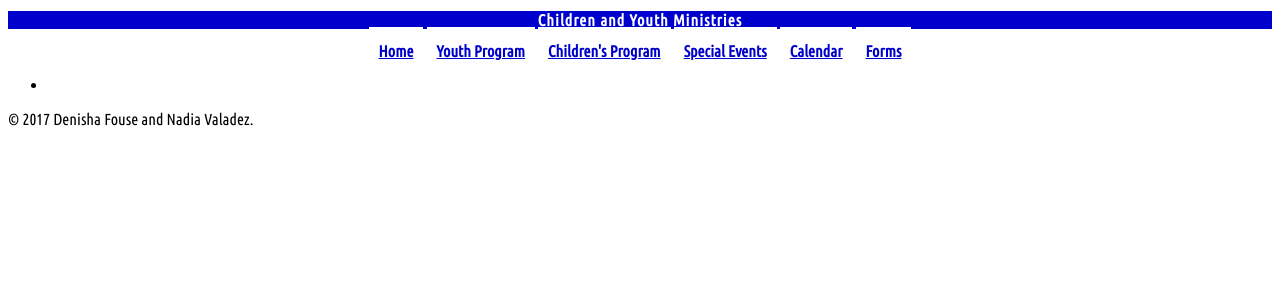
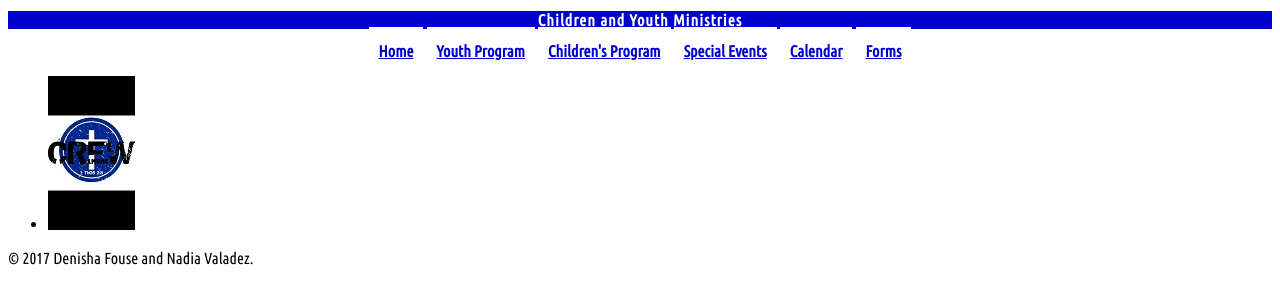
Before and after one commit to Denishaf/lambuth-church, a plain HTML site: page forms.html in a window 1280 px wide. Shown: the part 40-344 px from the top of the page. Drawn offline with Linux system fonts and the light colour scheme; files that its build step writes are made by us from their sources; the site is published under a folder, as on GitHub Pages, so addresses that start at the root find nothing.

Commit message:
Update forms.html

```diff
--- a/forms.html
+++ b/forms.html
@@ -27,8 +27,8 @@
     <section>
     <ul id="gallery">
      <li>
-      <a href="/crew.jpg">
-       <img src="/crew.jpg" alt="">
+      <a href="crew.jpg">
+       <img src="crew.jpg" alt="">
         </a>
       </li>
     </ul>
```
